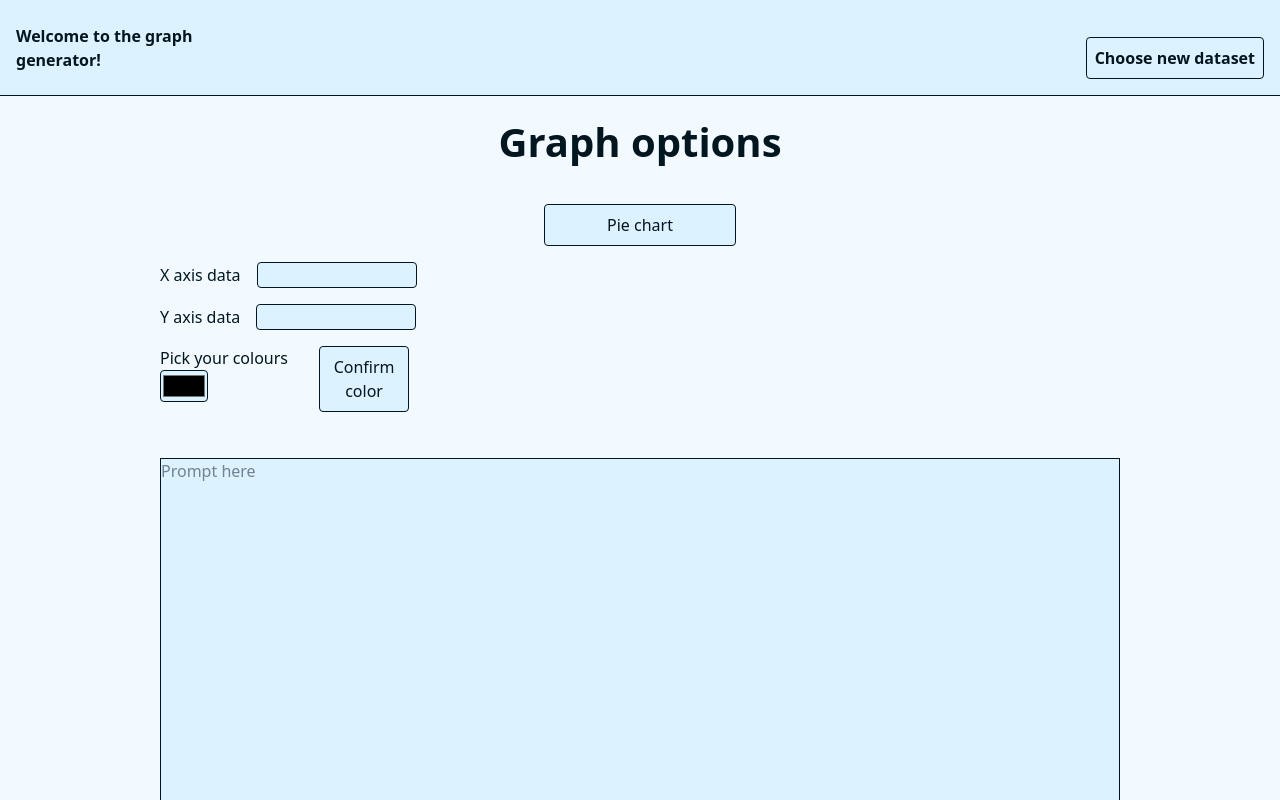
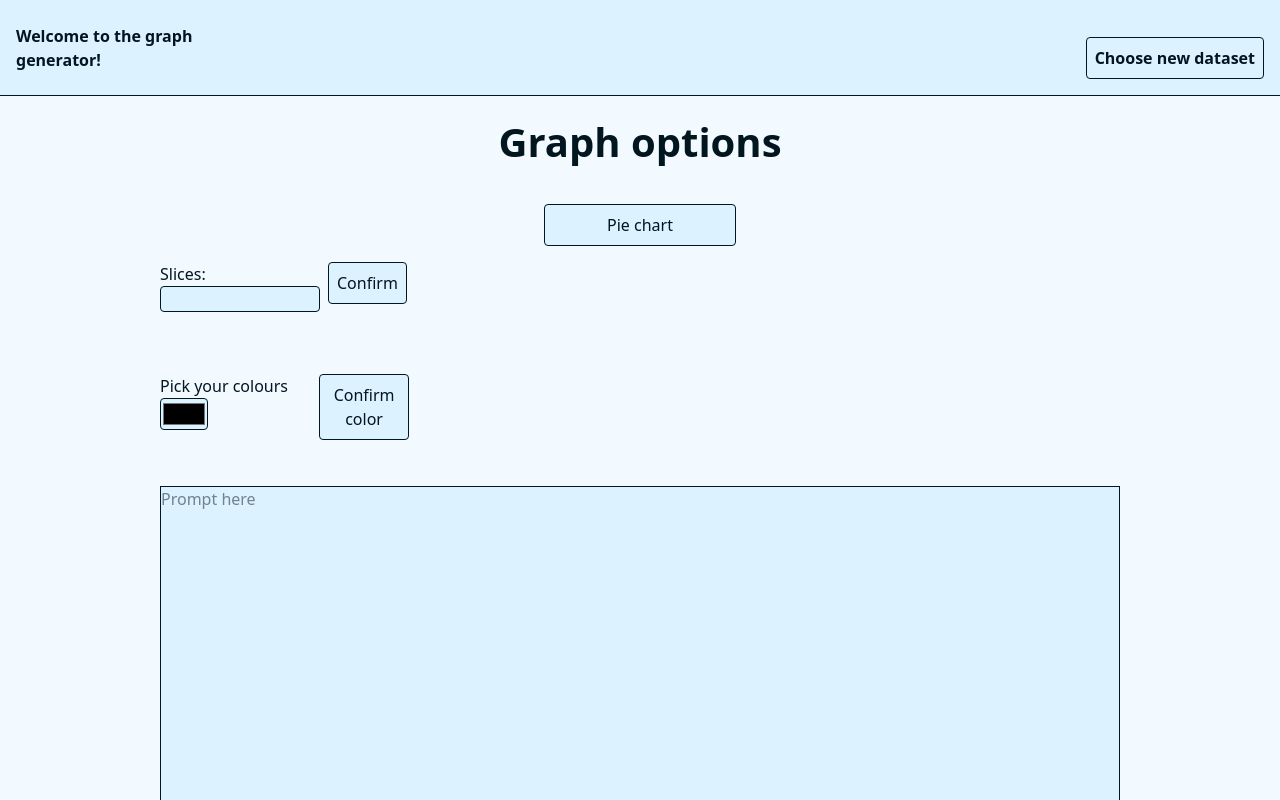
Before and after one commit to GiuliaBonifazi/graph-code-generator, a React (Vite) app: page /graph-options in a window 1280 px wide. Shown: the top 800 px of the page. Built offline with nearby package versions, Linux system fonts and the light colour scheme.

Commit message:
added slice picker for pie chart

```diff
--- a/src/GraphOptions.jsx
+++ b/src/GraphOptions.jsx
@@ -1,11 +1,12 @@
 import Title from "./components/Title"
 import GenericInput from "./components/GenericInput"
 import PickedColour from "./components/PickedColour"
+import DataPlacementInput from "./components/DataPlacementInput"
 import { useState } from "react"
 import GenericButton from "./components/GenericButton"
 import { Menu, MenuButton, MenuItem, MenuItems } from "@headlessui/react"
 import { useNavigate } from "react-router-dom"
-import {TYPE_BAR, TYPE_LINE, TYPE_PIE, TYPE_ALL} from "./states/GraphOptionsStates"
+import {TYPE_BAR, TYPE_LINE, TYPE_PIE, TYPE_ALL} from "./contexts/GraphTypeContext"
 
 
 const GraphOptions = () => {
@@ -61,14 +62,13 @@ const GraphOptions = () => {
                     navigate('/graph-review/')
                 }}
                 >
-                <GenericInput labelText="X axis data" id="x-axis-data" type="text"></GenericInput>
-                <GenericInput labelText="Y axis data" id="y-axis-data" type="text"></GenericInput>
+                <DataPlacementInput type={graphType}></DataPlacementInput>
                 <div id="picked-colors-container" className="flex flex-col lg:flex-row w-full lg:space-x-4 min-h-24">
                     <div className="flex flex-row w-fit min-h-24">
                         <GenericInput labelText="Pick your colours" id="colour-input" type="color" dim="h-8 w-12 mr-8" onChange={onNewPickedColor}/>
                         <GenericButton label="Confirm color" dims="h-fit p-2 w-fit" onClick={onConfirmPickedColor}/>
                     </div>
-                    <div id="picked-colors-container" className="grid grid-flow-row w-full grid-cols-3 lg:grid-cols-5 gap-4">
+                    <div className="grid grid-flow-row w-full grid-cols-3 lg:grid-cols-5 gap-4">
                         {
                             pickedColors.map((color) => {
                                 return <PickedColour
--- /dev/null
+++ b/src/components/DataPlacementInput.jsx
@@ -0,0 +1,47 @@
+import { useContext, useState } from "react";
+import {GraphTypeContext, TYPE_BAR, TYPE_LINE, TYPE_PIE} from "../contexts/GraphTypeContext";
+import GenericInput from "./GenericInput";
+import GenericButton from "./GenericButton";
+
+
+function DataPlacementInput(props) {
+    const [currSlice, setCurrSlice] = useState(null)
+    const [pickedSlices, setPickedSlices] = useState([])
+
+    const onConfirmSlice = () => {
+        if (currSlice != "" && currSlice != null) {
+            setPickedSlices([...pickedSlices, currSlice])
+            setCurrSlice(null)
+        }
+    }
+
+    const onRemoveSlice = (slice) => {
+        setPickedSlices(pickedSlices.filter((el) => el != slice))
+    }
+
+    if (props.type == TYPE_BAR || props.type == TYPE_LINE) {
+        return <>
+            <GenericInput labelText="X axis data:" id="x-axis-data" type="text"></GenericInput>
+            <GenericInput labelText="Y axis data:" id="y-axis-data" type="text"></GenericInput>
+        </>
+    } else if (props.type == TYPE_PIE) {
+        return <div className="flex flex-col lg:flex-row w-full lg:space-x-4 space-y-4 min-h-24">
+            <div className="flex flex-row space-x-2">
+                <GenericInput labelText="Slices:" id="data-slice" type="text" onChange={(event) => setCurrSlice(event.target.value)}></GenericInput>
+                <GenericButton label="Confirm" dims="w-fit h-fit p-2" onClick={onConfirmSlice}></GenericButton>
+            </div>
+            <div className="grid grid-flow-row w-full grid-cols-3 lg:grid-cols-5 gap-4">
+                {
+                    pickedSlices.map((slice) => {
+                        return <div key={slice + "-div"} className="flex flex-col space-y-2 items-center border rounded h-fit w-fit p-2">
+                            <p className="text-center">{slice}</p>
+                            <GenericButton label={"Remove " + slice} dims="h-fit w-20" onClick={() => {onRemoveSlice(slice)}}></GenericButton>
+                        </div>
+                    })
+                }
+            </div>
+        </div>
+    }
+}
+
+export default DataPlacementInput
--- /dev/null
+++ b/src/contexts/GraphTypeContext.jsx
@@ -0,0 +1,12 @@
+import React from "react"
+
+export const TYPE_PIE = "Pie chart"
+export const TYPE_BAR = "Bar graph"
+export const TYPE_LINE = "Line graph"
+export const TYPE_DEFAULT = TYPE_PIE
+
+export const TYPE_ALL = [TYPE_PIE, TYPE_BAR, TYPE_LINE]
+
+export const GraphTypeContext = React.createContext(TYPE_DEFAULT)
+
+export default {TYPE_BAR, TYPE_LINE, TYPE_PIE, TYPE_ALL}
--- a/src/states/GraphOptionsStates.jsx
+++ b/src/states/GraphOptionsStates.jsx
@@ -1,7 +1,7 @@
-export const TYPE_PIE = "Pie chart"
-export const TYPE_BAR = "Bar graph"
-export const TYPE_LINE = "Line graph"
+// export const TYPE_PIE = "Pie chart"
+// export const TYPE_BAR = "Bar graph"
+// export const TYPE_LINE = "Line graph"
 
-export const TYPE_ALL = [TYPE_PIE, TYPE_BAR, TYPE_LINE]
+// export const TYPE_ALL = [TYPE_PIE, TYPE_BAR, TYPE_LINE]
 
-export default {TYPE_BAR, TYPE_LINE, TYPE_PIE, TYPE_ALL}
+// export default {TYPE_BAR, TYPE_LINE, TYPE_PIE, TYPE_ALL}
```
